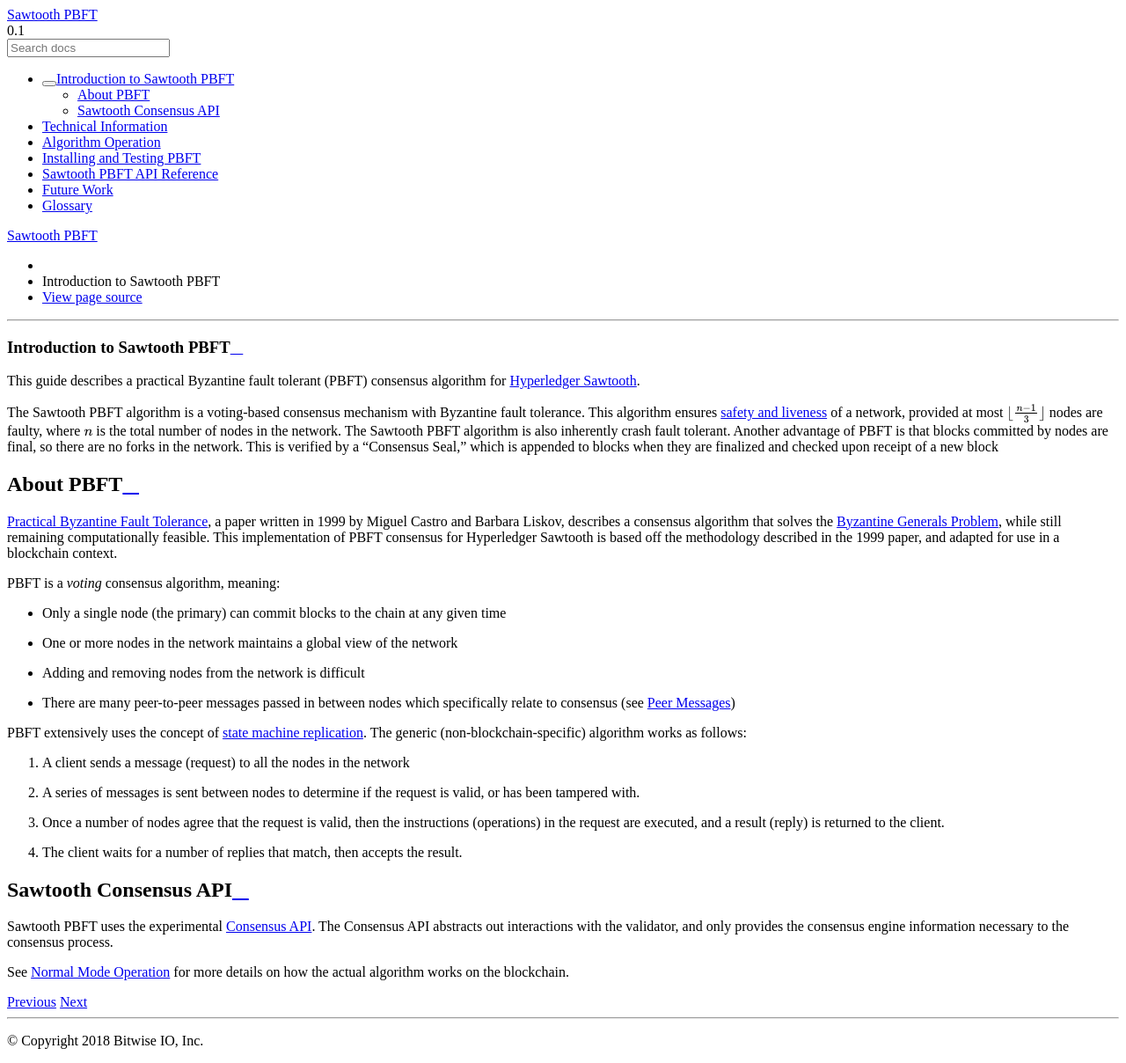
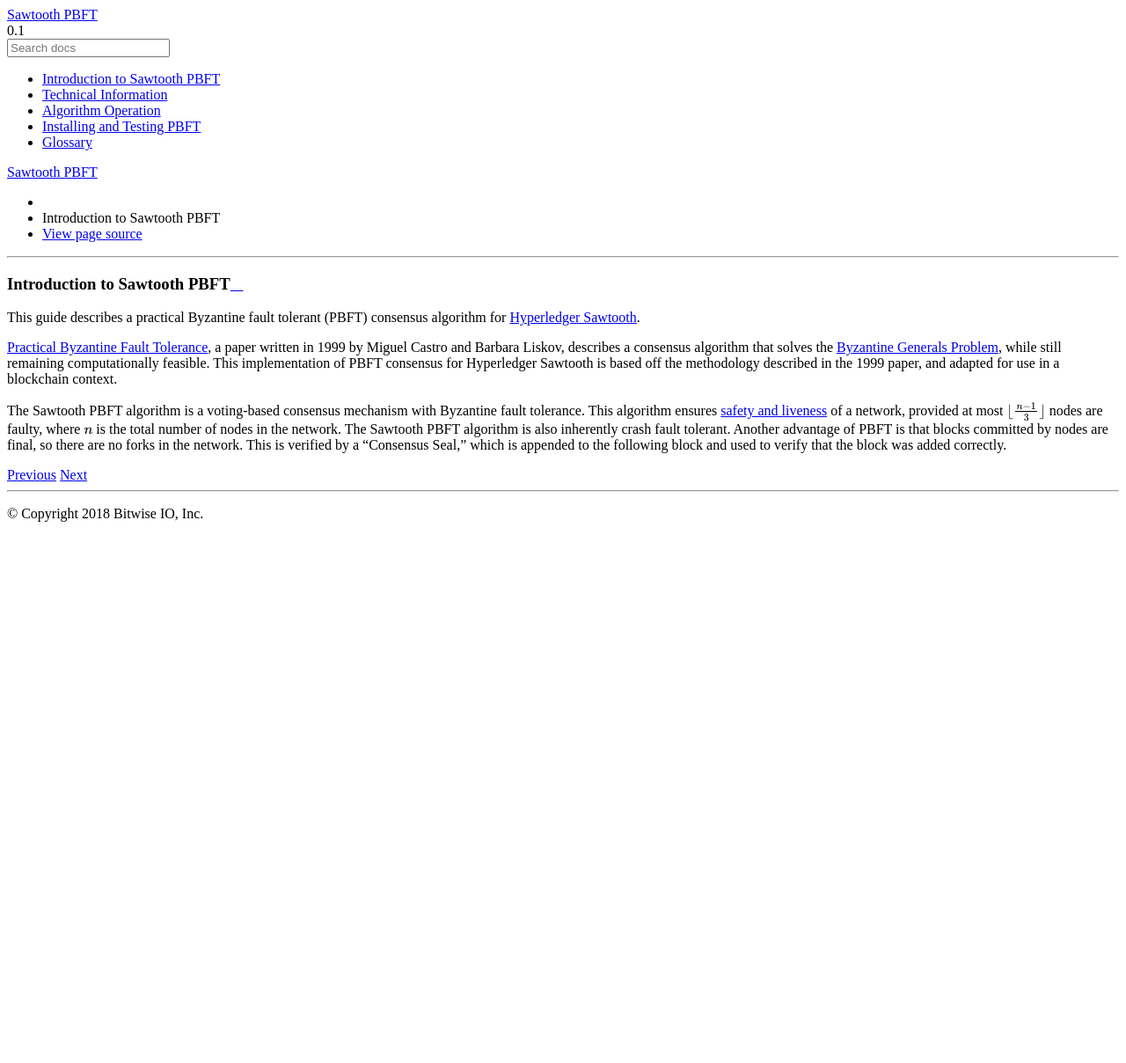
Before and after one commit to hyperledger-archives/sawtooth-pbft, a Sphinx documentation site: the page built from docs/source/introduction-to-sawtooth-pbft.rst, in a window 1280 px wide. Shown: the whole page at 88% size. Built offline with Sphinx 7.4.7 and the Read the Docs theme 2.0.0, drawn with Linux system fonts in a browser that asks for light colours; formulas are drawn with MathJax 3; after the commit the page ends 900 px from its top, so only the background shows below that.

Commit message:
Remove unnecessary documentation
Removes sections of the documentation that are incorrect or unhelpful.

Signed-off-by: Logan Seeley <seeley@bitwise.io>

```diff
--- a/docs/source/index.rst
+++ b/docs/source/index.rst
@@ -9,8 +9,6 @@
     technical-information.rst
     algorithm-operation.rst
     installing-and-running-pbft.rst
-    sawtooth-pbft-api-reference.rst
-    future-work.rst
     glossary.rst
 
 .. Licensed under Creative Commons Attribution 4.0 International License
--- a/docs/source/introduction-to-sawtooth-pbft.rst
+++ b/docs/source/introduction-to-sawtooth-pbft.rst
@@ -5,20 +5,6 @@
 This guide describes a practical Byzantine fault tolerant (PBFT) consensus
 algorithm for `Hyperledger Sawtooth
 <https://github.com/hyperledger/sawtooth-core>`__.
-
-The Sawtooth PBFT algorithm is a voting-based consensus mechanism with
-Byzantine fault tolerance. This algorithm ensures `safety and liveness
-<https://en.wikipedia.org/wiki/Liveness#Liveness_and_safety>`__ of a network,
-provided at most :math:`\lfloor \frac{n - 1}{3} \rfloor` nodes are faulty, where
-:math:`n` is the total number of nodes in the network. The Sawtooth PBFT
-algorithm is also inherently crash fault tolerant. Another advantage of PBFT
-is that blocks committed by nodes are final, so there are no forks in the
-network. This is verified by a "Consensus Seal," which is appended to blocks
-when they are finalized and checked upon receipt of a new block
-
-
-About PBFT
-==========
 
 `Practical Byzantine Fault Tolerance
 <https://www.usenix.org/legacy/events/osdi99/full_papers/castro/castro_html/castro.html>`__,
@@ -29,40 +15,15 @@
 consensus for Hyperledger Sawtooth is based off the methodology described in
 the 1999 paper, and adapted for use in a blockchain context.
 
-PBFT is a *voting* consensus algorithm, meaning:
-
-- Only a single node (the primary) can commit blocks to the chain at any given time
-- One or more nodes in the network maintains a global view of the network
-- Adding and removing nodes from the network is difficult
-- There are many peer-to-peer messages passed in between nodes which
-  specifically relate to consensus (see `Peer Messages
-  <technical-information.html#peer-messages>`__)
-
-
-PBFT extensively uses the concept of `state machine replication
-<https://en.wikipedia.org/wiki/State_machine_replication>`__.  The generic
-(non-blockchain-specific) algorithm works as follows:
-
-1. A client sends a message (request) to all the nodes in the network
-2. A series of messages is sent between nodes to determine if the request is
-   valid, or has been tampered with.
-3. Once a number of nodes agree that the request is valid, then the
-   instructions (operations) in the request are executed, and a result (reply)
-   is returned to the client.
-4. The client waits for a number of replies that match, then accepts the
-   result.
-
-
-Sawtooth Consensus API
-======================
-
-Sawtooth PBFT uses the experimental `Consensus API
-<https://github.com/aludvik/sawtooth-rfcs/blob/500b3688acfb0cd4834ea6451a8c5e000f7f5174/text/0000-consensus-api.md>`__.
-The Consensus API abstracts out interactions with the validator, and only
-provides the consensus engine information necessary to the consensus process.
-
-See `Normal Mode Operation <algorithm-operation.html#normal-mode>`__ for more
-details on how the actual algorithm works on the blockchain.
+The Sawtooth PBFT algorithm is a voting-based consensus mechanism with
+Byzantine fault tolerance. This algorithm ensures `safety and liveness
+<https://en.wikipedia.org/wiki/Liveness#Liveness_and_safety>`__ of a network,
+provided at most :math:`\lfloor \frac{n - 1}{3} \rfloor` nodes are faulty, where
+:math:`n` is the total number of nodes in the network. The Sawtooth PBFT
+algorithm is also inherently crash fault tolerant. Another advantage of PBFT
+is that blocks committed by nodes are final, so there are no forks in the
+network. This is verified by a "Consensus Seal," which is appended to the
+following block and used to verify that the block was added correctly.
 
 .. Licensed under Creative Commons Attribution 4.0 International License
 .. https://creativecommons.org/licenses/by/4.0/
--- a/docs/source/technical-information.rst
+++ b/docs/source/technical-information.rst
@@ -6,10 +6,7 @@
 `Sawtooth Consensus API
 <https://github.com/hyperledger/sawtooth-rfcs/blob/master/text/0000-consensus-api.md>`__.
 The ``start`` method contains an event loop which handles all incoming
-messages, in the form of ``Update``\ s. The most important form of ``Update``
-to the functionality of PBFT is ``Update::PeerMessage``, but other updates
-like ``BlockNew``, ``BlockCommit``, ``BlockValid``, ``BlockInvalid``, and
-``Shutdown`` are considered.
+messages, in the form of ``Update``\ s.
 
 
 Peer Messages
```
Also changed, not shown: docs/source/future-work.rst (deleted, +0 -190 lines), docs/source/sawtooth-pbft-api-reference.rst (deleted, +0 -27 lines).
